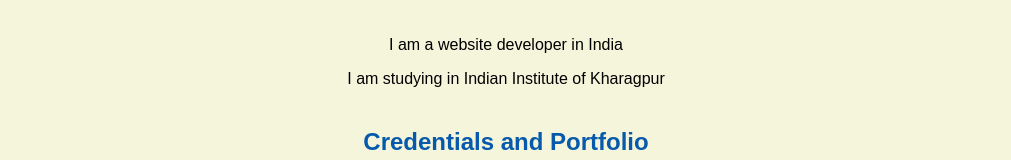
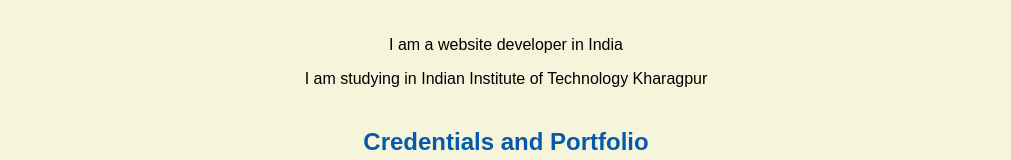
Before and after one commit to Saikrishnamasetti/My-Portal.github.io, a plain HTML site: page index.html in a window 1280 px wide. Shown: the part 567-727 px from the top of the page, without its empty margins (134-1145 px from the left). Drawn offline with Linux system fonts and the light colour scheme.

Commit message:
Update index.html

```diff
--- a/index.html
+++ b/index.html
@@ -19,7 +19,7 @@
     <h1>M sai krishna's Portal</h1>
     <h2>About Me</h2>
     <p>I am a website developer in India</p>
-    <p>I am studying in Indian Institute of Kharagpur</p>
+    <p>I am studying in Indian Institute of Technology Kharagpur</p>
     <h2>Credentials and Portfolio</h2>
 
     <p><a href="resume.html">My Resume</a> | <a href="">My GitHub</a></p>
```
